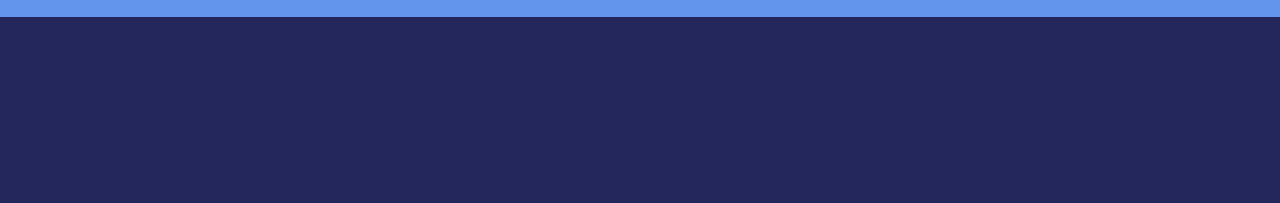
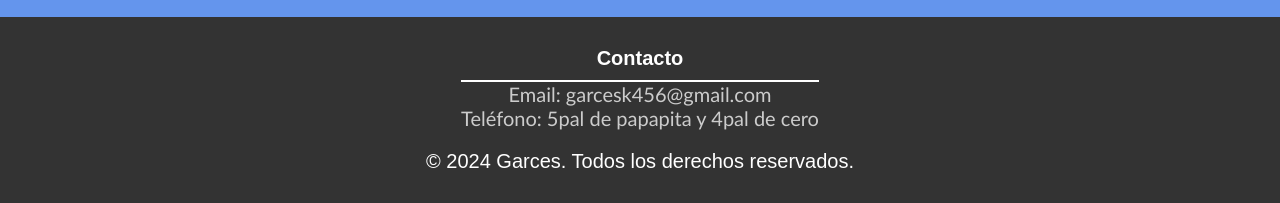
Before and after one commit to Rokan-S/El-baby, a plain HTML site: page Hobbys.html in a window 1280 px wide. Shown: the part 1025-1228 px from the top of the page. Before the commit the page ends 1042 px from the top, so only its background shows below. Drawn offline with Linux system fonts and the light colour scheme.

Commit message:
Update Hobbys.html

```diff
--- a/Hobbys.html
+++ b/Hobbys.html
@@ -102,6 +102,54 @@
         </center>
     </div>
 </div>
+<style>
+    .footer {
+    background-color: #333;
+    color: #fff;
+    padding: 20px 0;
+    text-align: center; /* Centra el texto en el footer */
+}
+
+.footer-content {
+    display: flex;
+    flex-direction: column; /* Cambia a columna para centrar verticalmente */
+    align-items: center; /* Centra horizontalmente los elementos */
+}
+
+.footer-section {
+    margin: 10px 0; /* Espaciado vertical entre secciones */
+}
+
+.footer-section h2 {
+    border-bottom: 2px solid #fff;
+    padding-bottom: 10px;
+}
+
+.footer-section p,
+.footer-section a {
+    color: #ccc;
+}
+
+.footer-section a {
+    text-decoration: none;
+}
+
+.footer-section a:hover {
+    color: #fff;
+}
+</style>
+<footer class="footer">
+    <div class="footer-content">
+        <div class="footer-section contact">
+            <h2>Contacto</h2>
+            <p>Email:  garcesk456@gmail.com</p>
+            <p>Teléfono:  5pal de papapita y 4pal de cero</p>
+        </div>
+        <div class="footer-section social"
+        </div>
+    <div class="footer-bottom">
+        &copy; 2024 Garces. Todos los derechos reservados.
+    </div>
 
 </body>
 </html>
```
